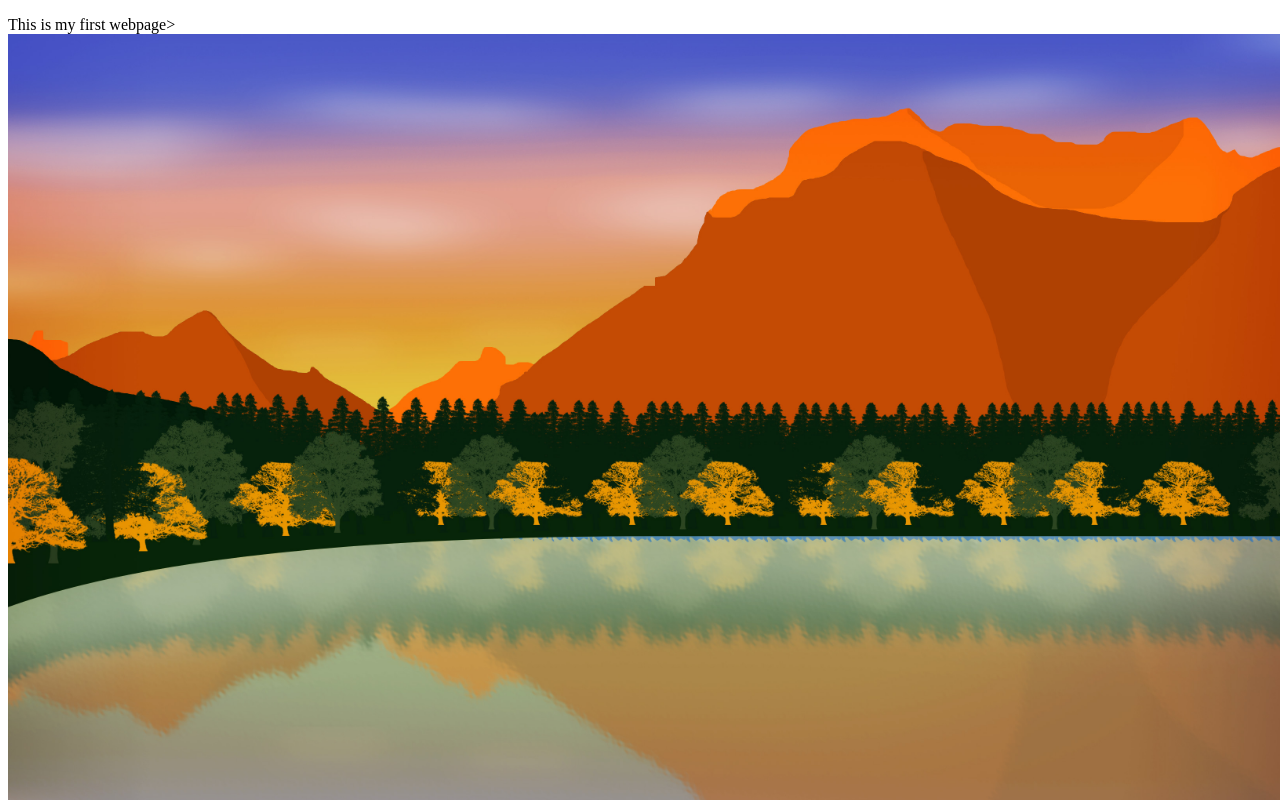
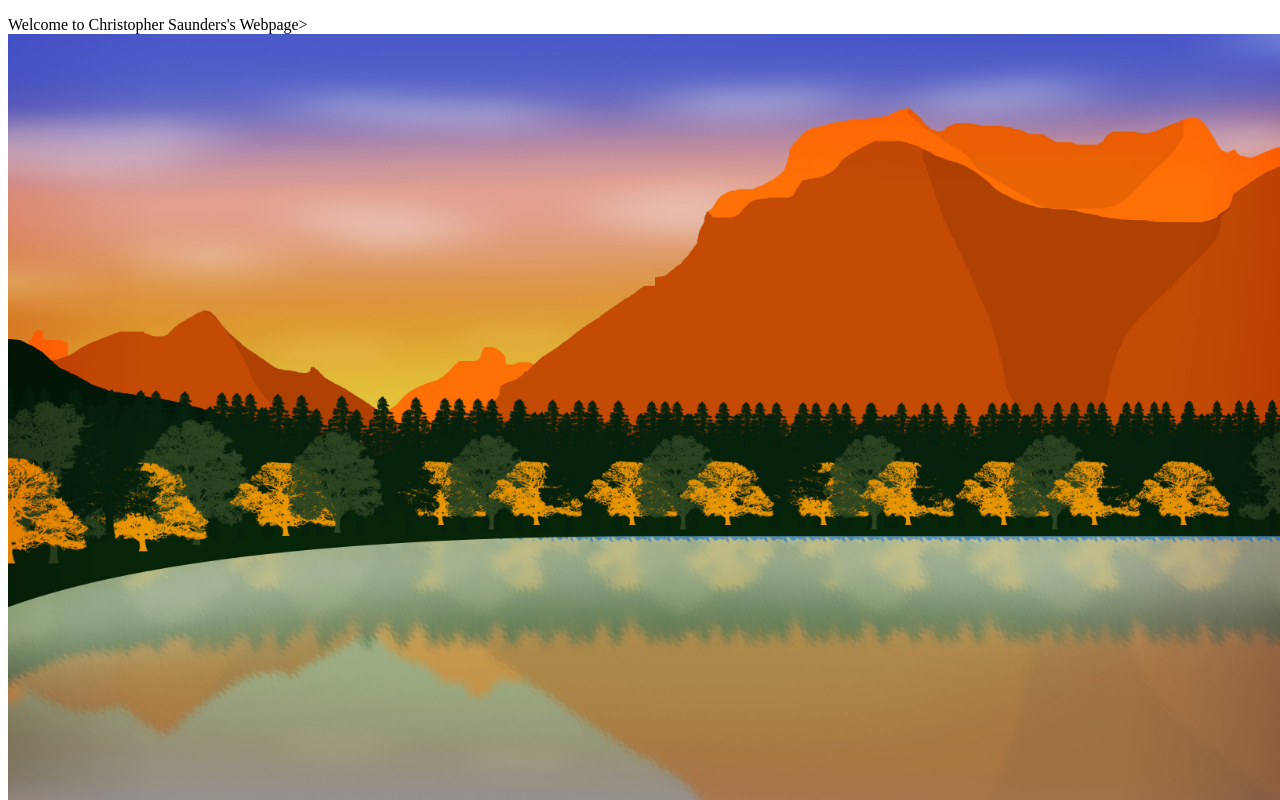
Before and after one commit to christopher-saunders-gfx/christophersaundersgfx.github.io, a plain HTML site: page index.html in a window 1280 px wide. Shown: the top 800 px of the page. Drawn offline with Linux system fonts and the light colour scheme.

Commit message:
Update index.html

```diff
--- a/index.html
+++ b/index.html
@@ -1,6 +1,6 @@
 <!DOCTYPE html>
 <html>
-  <p>This is my first webpage>
+  <p>Welcome to Christopher Saunders's Webpage>
   <body>
   <img src="3d land scape.jpg"height="1000">
   <h1>This is my Intro to New Media page.</h1>
```
